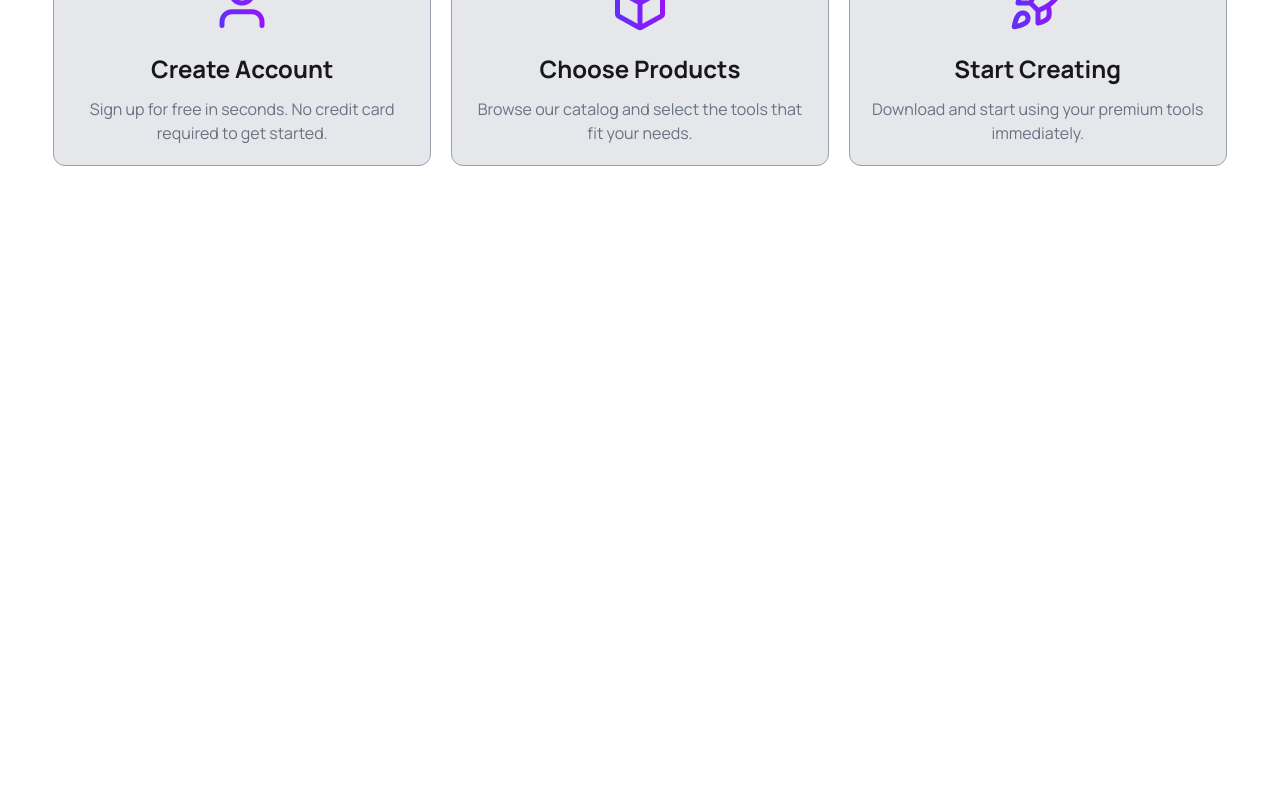
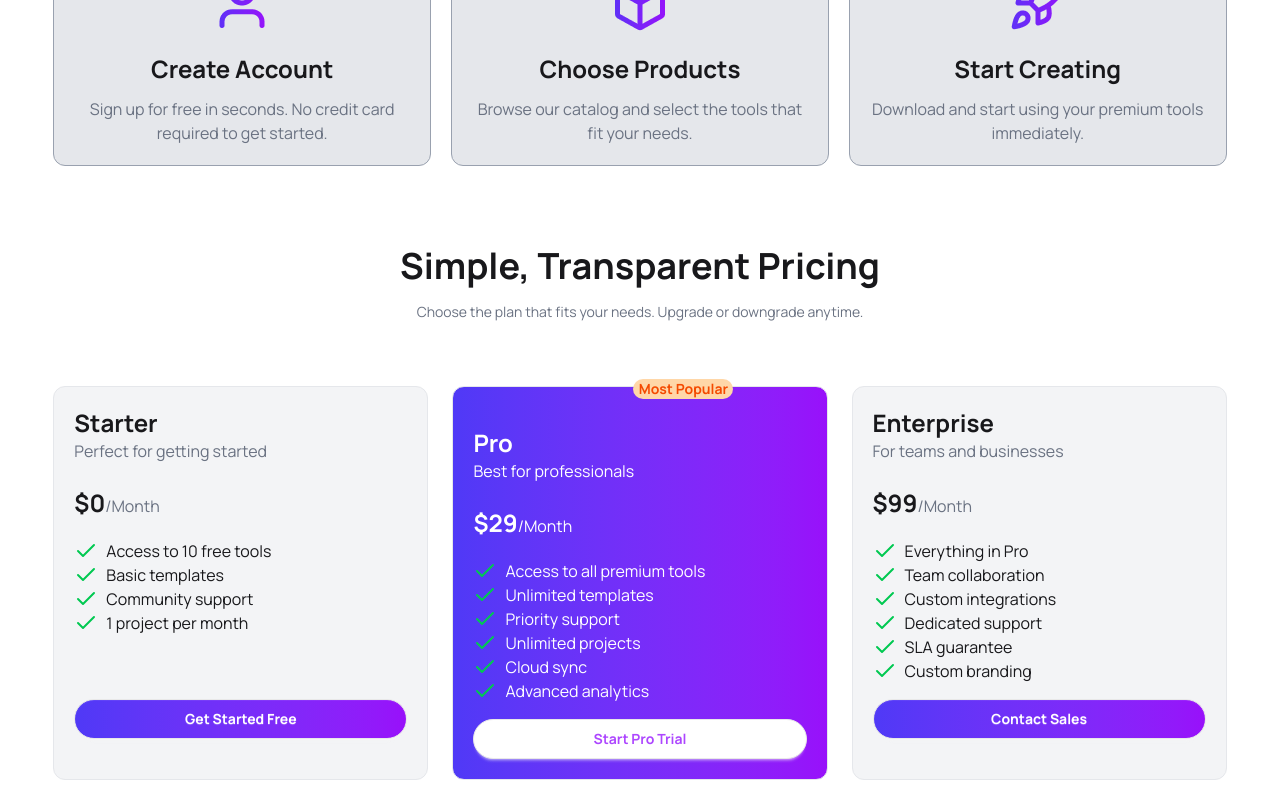
Before and after one commit to fahadmain/B13-A6, a React (Vite) app: page / in a window 1280 px wide. Shown: the part 2624-3424 px from the top of the page. Before the commit the page ends 2810 px from the top, so only its background shows below. Built offline with nearby package versions, Linux system fonts and the light colour scheme.

Commit message:
Simple transparent section done

```diff
--- a/src/App.jsx
+++ b/src/App.jsx
@@ -8,9 +8,10 @@ import Models from './component/Models'
 import Navbar from './component/Navbar'
 import Premium from './component/Premium'
 import Steps from './component/Steps'
+import Transparent from './component/Transparent'
 
 const getModels = async () => {
-  const res = await fetch("/public/digitools.json")
+  const res = await fetch("/digitools.json")
   return res.json()
 }
 
@@ -46,6 +47,8 @@ function App() {
 
         <Steps></Steps>
 
+        <Transparent></Transparent>
+
 
       </div>
     </>
--- a/src/component/Steps.jsx
+++ b/src/component/Steps.jsx
@@ -13,7 +13,7 @@ const Steps = () => {
                         <span className='bg-linear-to-r from-indigo-600 to-purple-600 text-white font-bold rounded-full p-1'>01</span>
                     </div>
                     <div className='mt-5 flex justify-center'>
-                        <img src="/public/assets/user.png" alt="" />
+                        <img src="/assets/user.png" alt="" />
                     </div>
                     <h2 className='text-2xl font-bold mt-5'>Create Account</h2>
                     <p className='text-gray-500 mt-3'>Sign up for free in seconds. No credit card required to get started.</p>
@@ -23,7 +23,7 @@ const Steps = () => {
                         <span className='bg-linear-to-r from-indigo-600 to-purple-600 text-white font-bold rounded-full p-1'>02</span>
                     </div>
                     <div className='mt-5 flex justify-center'>
-                        <img src="/public/assets/package.png" alt="" />
+                        <img src="/assets/package.png" alt="" />
                     </div>
                     <h2 className='text-2xl font-bold mt-5'>Choose Products</h2>
                     <p className='text-gray-500 mt-3'>Browse our catalog and select the tools
@@ -34,7 +34,7 @@ const Steps = () => {
                         <span className='bg-linear-to-r from-indigo-600 to-purple-600 text-white font-bold rounded-full p-1'>03</span>
                     </div>
                     <div className='mt-5 flex justify-center'>
-                        <img src="/public/assets/rocket.png" alt="" />
+                        <img src="/assets/rocket.png" alt="" />
                     </div>
                     <h2 className='text-2xl font-bold mt-5'>Start Creating</h2>
                     <p className='text-gray-500 mt-3'>Download and start using your premium
--- /dev/null
+++ b/src/component/Transparent.jsx
@@ -0,0 +1,72 @@
+import { Check } from 'lucide-react';
+import React from 'react';
+
+const Transparent = () => {
+    return (
+        <div className='w-11/12 mx-auto mt-20'>
+            <div className='text-center'>
+                <h1 className='text-4xl font-bold'>Simple, Transparent Pricing</h1>
+                <p className='text-gray-500 text-sm mt-4'>Choose the plan that fits your needs. Upgrade or downgrade anytime.</p>
+            </div>
+            <div className=' grid md:grid-cols-2 lg:grid-cols-3 mt-16 gap-6'>
+                <div className='p-5 rounded-xl border border-gray-200 bg-gray-100'>
+                    <div>
+                        <h2 className='text-2xl font-bold'>Starter</h2>
+                        <p className='text-gray-500'>Perfect for getting started</p>
+                    </div>
+                    <p className='mt-6'><span className='text-2xl font-bold'>$0</span><span className='text-gray-500'>/Month</span></p>
+                    <div className='mt-5'>
+                        <p className='flex gap-2'><Check className='text-green-500'></Check><span>Access to 10 free tools</span></p>
+                        <p className='flex gap-2'><Check className='text-green-500'></Check><span>Basic templates</span></p>
+                        <p className='flex gap-2'><Check className='text-green-500'></Check><span>Community support</span></p>
+                        <p className='flex gap-2'><Check className='text-green-500'></Check><span>1 project per month</span></p>
+                    </div>
+                    <button className='bg-linear-to-r from-indigo-600 to-purple-600 text-white font-bold rounded-full btn w-full mt-16'>Get Started Free</button>
+
+                </div>
+
+                <div className='p-5 rounded-xl border border-gray-200 bg-linear-to-r from-indigo-600 to-purple-600 text-white'>
+                    <div className='bg-orange-200 text-orange-600 text-center rounded-xl w-25 text-sm font-bold relative bottom-7 left-40'>Most Popular</div>
+                    <div>
+                        <h2 className='text-2xl font-bold'>Pro</h2>
+                        <p>Best for professionals</p>
+                    </div>
+                    <p className='mt-6'><span className='text-2xl font-bold'>$29</span>/Month</p>
+                    <div className='mt-5'>
+                        <p className='flex gap-2'><Check className='text-green-500'></Check><span>Access to all premium tools</span></p>
+                        <p className='flex gap-2'><Check className='text-green-500'></Check><span>Unlimited templates</span></p>
+                        <p className='flex gap-2'><Check className='text-green-500'></Check><span>Priority support</span></p>
+                        <p className='flex gap-2'><Check className='text-green-500'></Check><span>Unlimited projects</span></p>
+                        <p className='flex gap-2'><Check className='text-green-500'></Check><span>Cloud sync</span></p>
+                        <p className='flex gap-2'><Check className='text-green-500'></Check><span>Advanced analytics</span></p>
+                    </div>
+                    <button className='btn w-full text-purple-500 bg-white rounded-full font-bold mt-4'>Start Pro Trial</button>
+
+                </div>
+
+
+
+                <div className='p-5 rounded-xl border border-gray-200 bg-gray-100'>
+                    <div>
+                        <h2 className='text-2xl font-bold'>Enterprise</h2>
+                        <p className='text-gray-500'>For teams and businesses</p>
+                    </div>
+                    <p className='mt-6'><span className='text-2xl font-bold'>$99</span><span className='text-gray-500'>/Month</span></p>
+                    <div className='mt-5'>
+                        <p className='flex gap-2'><Check className='text-green-500'></Check><span>Everything in Pro</span></p>
+                        <p className='flex gap-2'><Check className='text-green-500'></Check><span>Team collaboration</span></p>
+                        <p className='flex gap-2'><Check className='text-green-500'></Check><span>Custom integrations</span></p>
+                        <p className='flex gap-2'><Check className='text-green-500'></Check><span>Dedicated support</span></p>
+                        <p className='flex gap-2'><Check className='text-green-500'></Check><span>SLA guarantee</span></p>
+                        <p className='flex gap-2'><Check className='text-green-500'></Check><span>Custom branding</span></p>
+                    </div>
+                    <button className='bg-linear-to-r from-indigo-600 to-purple-600 text-white font-bold rounded-full btn w-full mt-4'>Contact Sales</button>
+
+                </div>
+
+            </div>
+        </div>
+    );
+};
+
+export default Transparent;
```
